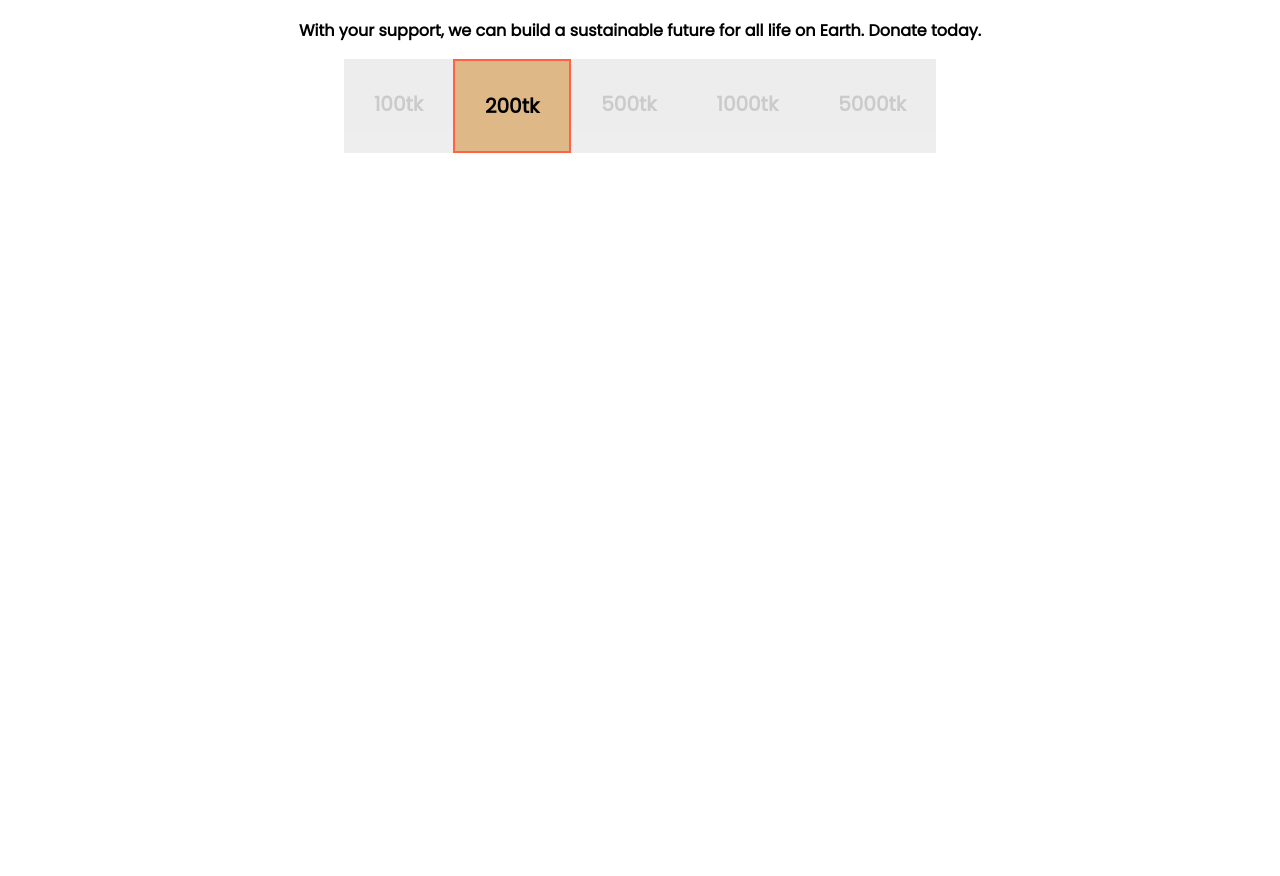
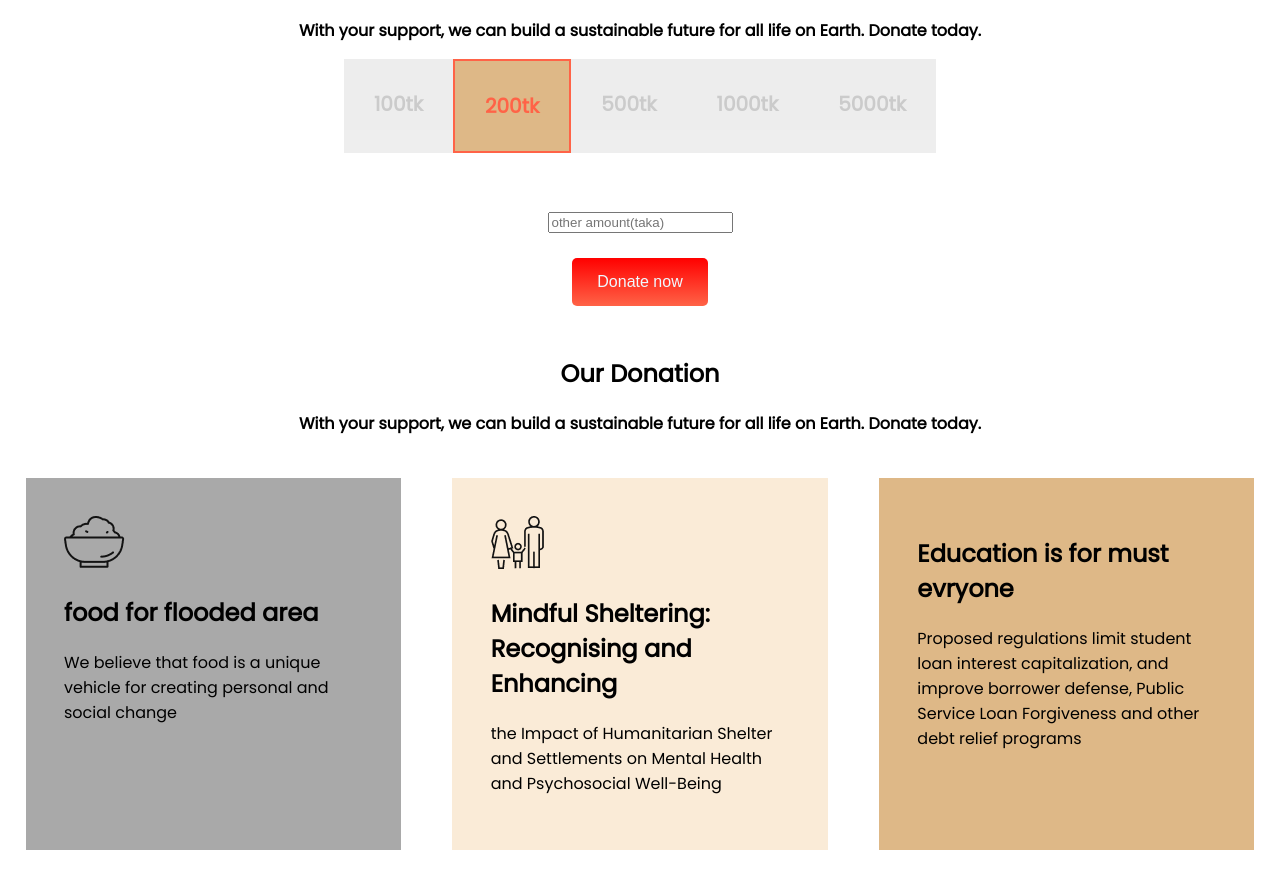
Before and after one commit to Jalalemon/first-assignment, a plain HTML site: page index.html in a window 1280 px wide. Shown: the part 633-1509 px from the top of the page. Before the commit the page ends 800 px from the top, so only its background shows below. Drawn offline with Linux system fonts and the light colour scheme; a web font is replaced by a local one.

Commit message:
icon design

```diff
--- a/index.html
+++ b/index.html
@@ -33,6 +33,35 @@
      <div class="container">1000tk</div>
      <div class="container">5000tk</div>
     </section>
+  <section>
+    <div class="holder">
+        <input type="text" placeholder="other amount(taka)"> <br>
+         <input id="center" class="button" type="button" value="Donate now">
+  </section>
+  <section>
+    <div class="day">
+        <h1>Our Donation</h1>
+        <p>With your support, we can build a sustainable future for all life on Earth. Donate today.</p>
+    </div>
 
+  </section>
+
+  <section class="survay">
+    <div class="icon">
+        <img src="icons/food.png" alt="">
+    <h1>food for flooded area</h1>
+<p>We believe that food is a unique vehicle for creating personal and social change</p>
+</div>
+    <div class="shelter">
+<img src="icons/shelter.png" alt="">
+<h1>Mindful Sheltering: Recognising and Enhancing</h1>
+<p>the Impact of Humanitarian Shelter and Settlements on Mental Health and Psychosocial Well-Being </p>
+    </div>
+    <div class="education">
+<h1>Education is for must evryone</h1>
+<p>Proposed regulations limit student loan interest capitalization, and improve borrower defense, Public Service Loan
+Forgiveness and other debt relief programs</p>
+    </div>
+  </section>
 </body>
 </html>
--- a/style.css
+++ b/style.css
@@ -57,8 +57,40 @@ font-family: 'Gulzar', serif;
 #border {
     border: 2px solid tomato;
     background-color: burlywood;
+    color: tomato;
 }
 .container {
     opacity: 20%;
     background-color: darkgray;
 }
+.holder {
+text-align: center;
+padding: 30px;
+font-size: 40px;
+font-weight: 700;
+}
+#center {
+    text-align: center;
+}
+.survay {
+    display: flex;
+    width: 100%;
+}
+.icon {
+    background-color: darkgray;
+    padding: 3%;
+    width: 25%;
+    margin: 2%;
+}
+.shelter {
+    background-color: antiquewhite;
+    padding: 3%;
+        width: 25%;
+        margin: 2%;
+}
+.education {
+    background-color: burlywood;
+    padding: 3%;
+        width: 25%;
+        margin: 2%;
+}
```
